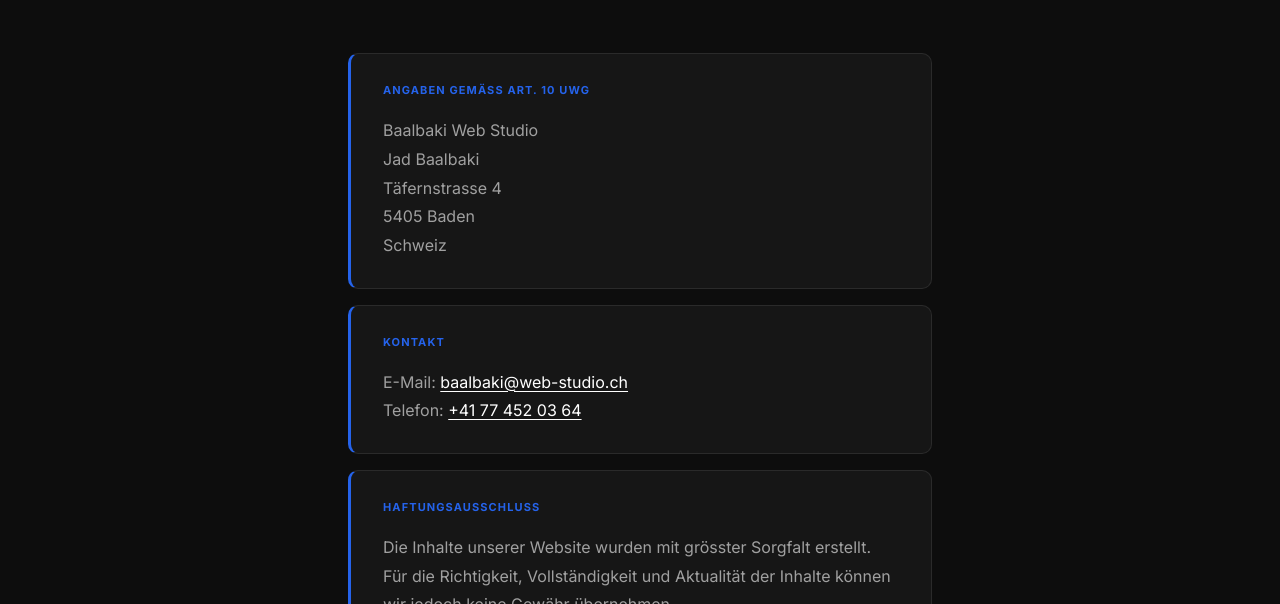
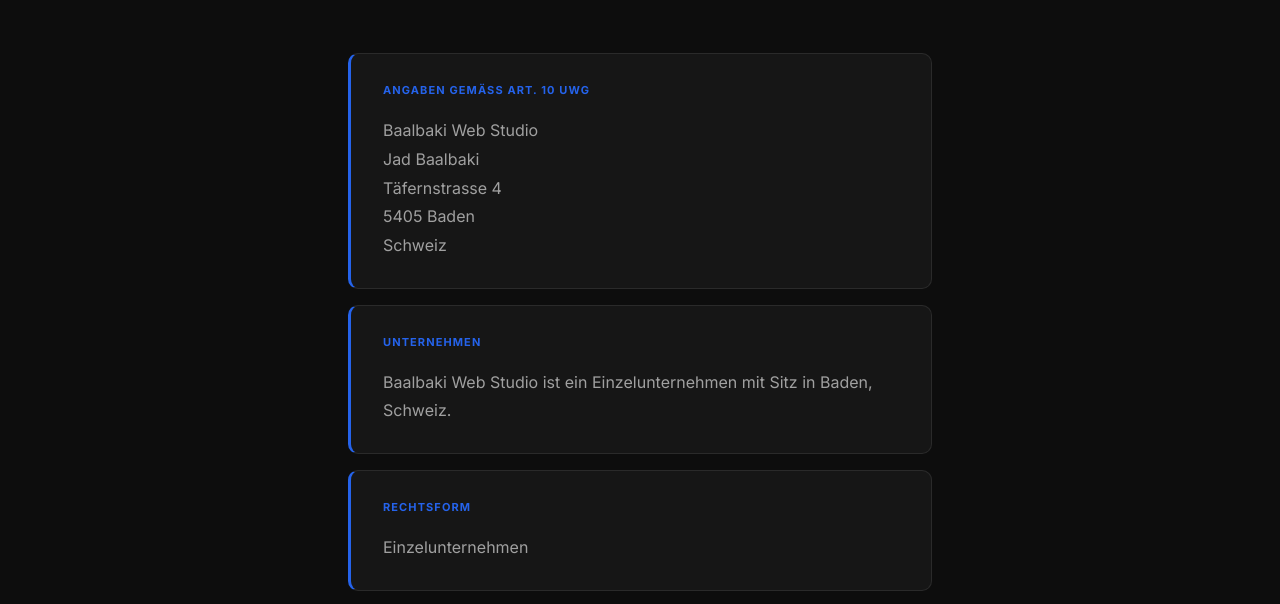
Before and after one commit to jadinho6/Baalbaki-Web-Studio1, a plain HTML site: page impressum.html in a window 1280 px wide. Shown: the part 288-892 px from the top of the page. Drawn offline with Linux system fonts and the light colour scheme.

Commit message:
update impressum

```diff
--- a/impressum.html
+++ b/impressum.html
@@ -332,6 +332,20 @@
     </div>
 
     <div class="legal-section">
+      <h2>Unternehmen</h2>
+      <p>
+        Baalbaki Web Studio ist ein Einzelunternehmen mit Sitz in Baden, Schweiz.
+      </p>
+    </div>
+
+    <div class="legal-section">
+      <h2>Rechtsform</h2>
+      <p>
+        Einzelunternehmen
+      </p>
+    </div>
+
+    <div class="legal-section">
       <h2>Kontakt</h2>
       <p>
         E-Mail: <a href="mailto:baalbaki@web-studio.ch">baalbaki@web-studio.ch</a><br>
```
